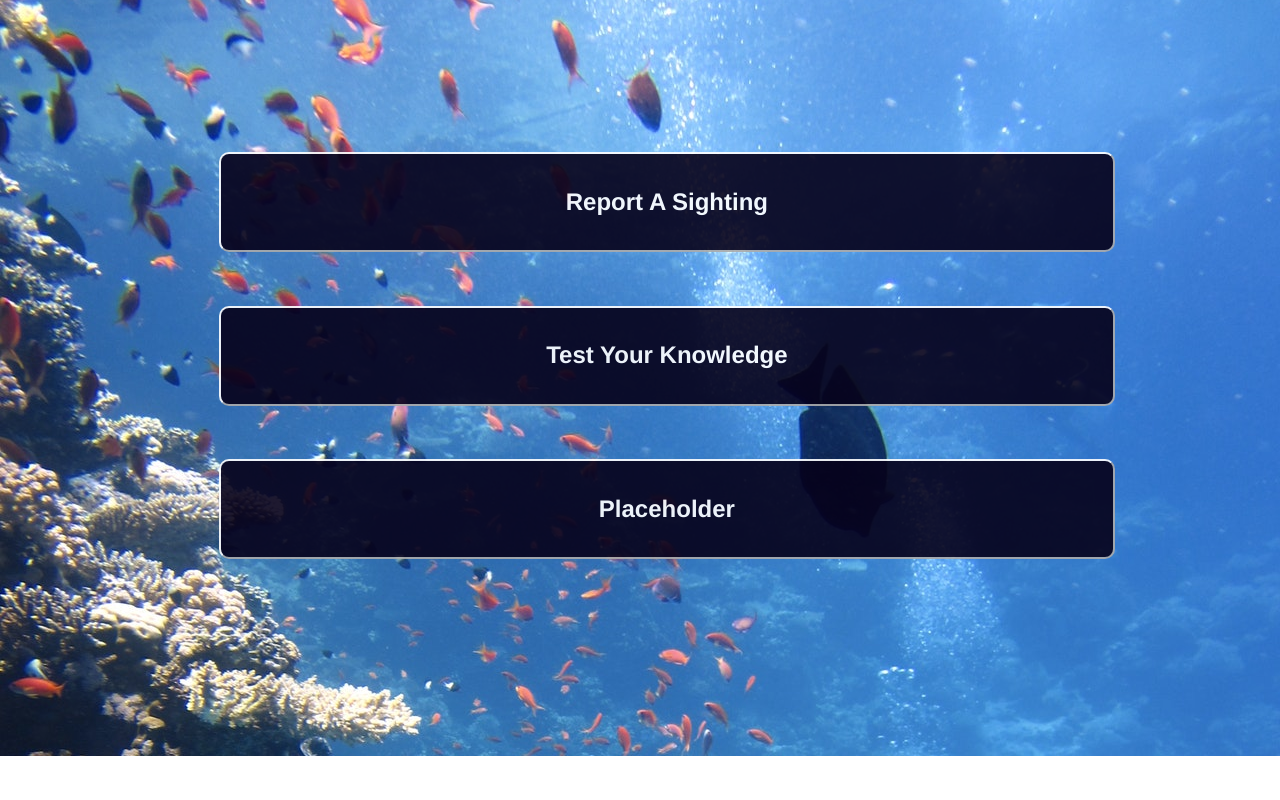
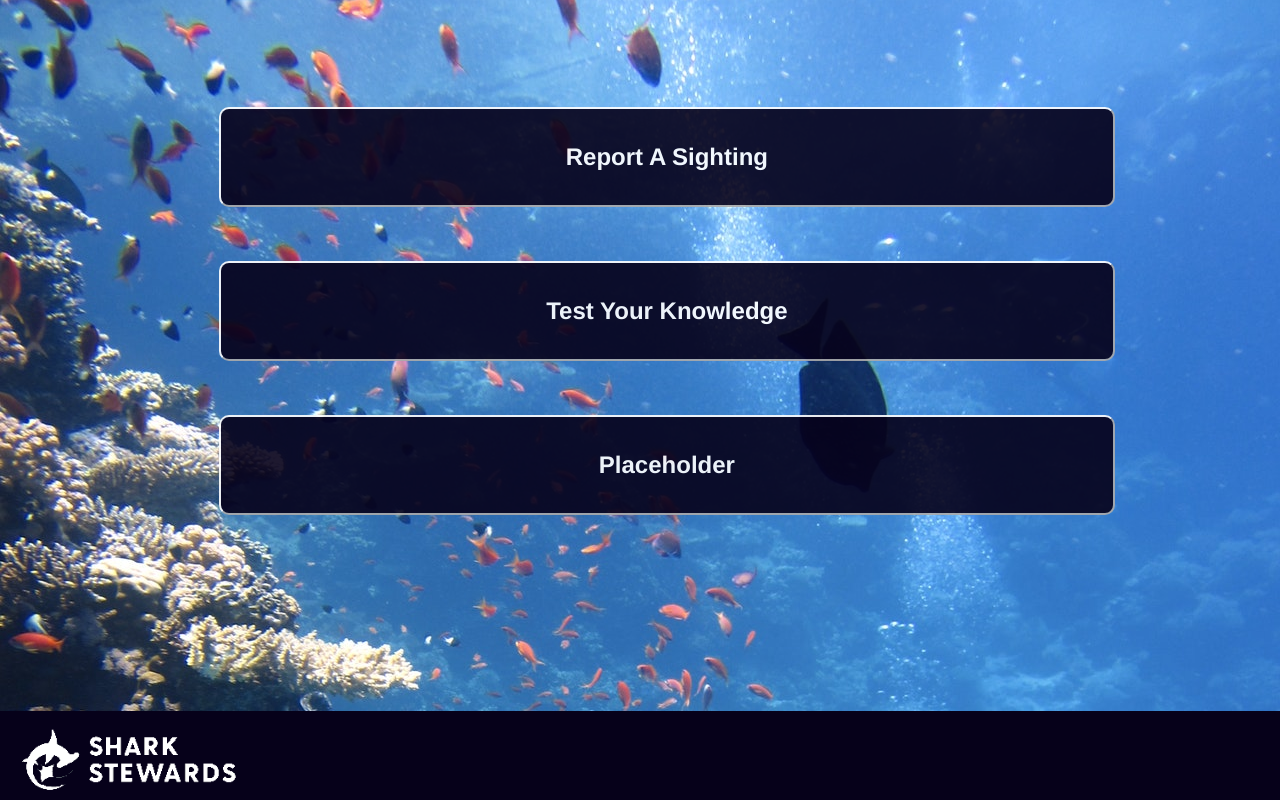
Before and after one commit to CodeJonesW/shark_stewards, a React (Create React App) app: page / in a window 1280 px wide. Shown: the part 178-978 px from the top of the page. Before the commit the page ends 934 px from the top, so only its background shows below. Built offline with nearby package versions, Linux system fonts and the light colour scheme.

Commit message:
footer and playing with flex attributes

```diff
--- a/src/App.css
+++ b/src/App.css
@@ -1,20 +1,17 @@
 
 /* ---------------------  APP */
 .App {
-    display: flex;
-    justify-content: center;
-    align-items: center;
-    flex-direction: column;
+    min-height: 100vh;
 }
 
 /* ---------------------  HOME PAGE */
 
 #homeContainer {
     background-image: url('./assets/images/underwater.jpg');
-    min-height: 100vh;
-    min-width: 100vw;
     background-size: cover;
-    height: 100%;
+    min-width: 100%;
+    min-height: 90vh;
+    height: 60%;
     overflow: hidden;
 }
 
@@ -23,12 +20,11 @@
 }
 
 #startOptions {
-    min-height: 100vh;
-    min-width: 100vw;
     display: flex;
     flex-direction: column;
     align-items: center;
     justify-content: center;
+    min-height: 100vh;
 }
 
 .button1 {
@@ -46,7 +42,7 @@
 /* ---------------------  NAVBAR  */
 
 #navBarLogo {
-    width: 30%;
+    width: 20%;
     height: auto;
 }
 
@@ -54,8 +50,20 @@
     background-color: rgb(6, 1, 26);
     min-width: 100%;
     height: 20%;
+
+}
+/* ---------------------  FOOTER  */
+
+#footerLogo {
+    width: 20%;
+    height: auto;
 }
 
+#footerContainer {
+    background-color: rgb(6, 1, 26);
+    min-width: 100%;
+    height: 20%;
+}
 
 /* ---------------------  REPORT SIGHTING PAGE  */
 #sightingContainer {
--- a/src/App.js
+++ b/src/App.js
@@ -3,6 +3,7 @@ import './App.css';
 import Home from './pages/Home.js'
 import Sighting from './pages/Sighting.js'
 import Navbar from './components/Navbar.js'
+import Footer from './components/Footer.js'
 
 function App() {
   return (
@@ -15,6 +16,7 @@ function App() {
             <Route exact path="/sighting" component={Sighting} />
             <Route render={() => <h1 className="display-2"> This page does not exist.</h1>} />
           </Switch>
+          <Footer />
         </>
       </Router>
     </div>
--- /dev/null
+++ b/src/components/Footer.js
@@ -0,0 +1,14 @@
+import React from 'react';
+import logo from '../assets/images/logo1.png'
+import { Link } from "react-router-dom"
+
+const Footer = () => {
+  return(
+    <div id="footerContainer">
+        <img id="footerLogo" src={logo} alt="sharkStewardLogo"></img>
+    </div>
+  )
+
+}
+
+export default Footer;
--- a/src/index.css
+++ b/src/index.css
@@ -8,3 +8,7 @@ body {
 html {
   min-height: 100%;
 }
+
+#root {
+  min-height: 100vh;
+}
--- a/src/pages/Home.js
+++ b/src/pages/Home.js
@@ -13,9 +13,6 @@ const Home = () => {
             <Link className="homeLink" to="/">
                 <button className="button1">Placeholder</button>
             </Link>
-
-
-
             </div>
         </div>
     )
--- a/src/pages/Sighting.js
+++ b/src/pages/Sighting.js
@@ -10,7 +10,7 @@ const Sighting = () => {
                 <input type="text" id="sightingLocation" name="sightingLocation"></input><br></br>
                 <label htmlFor="email">Email (Optional): </label><br></br>
                 <input type="text" id="email" name="email"></input><br></br>
-                <label htmlFor="signUpForEmail">Join SharkStewards Newsletter</label>
+                <label htmlFor="signUpForEmail">Join SS Newsletter</label>
                 <input type="checkbox" id="sightingLocation" name="sightingLocation"></input><br></br>
                 <div>
                     <input type="submit" value="Submit" />
```
